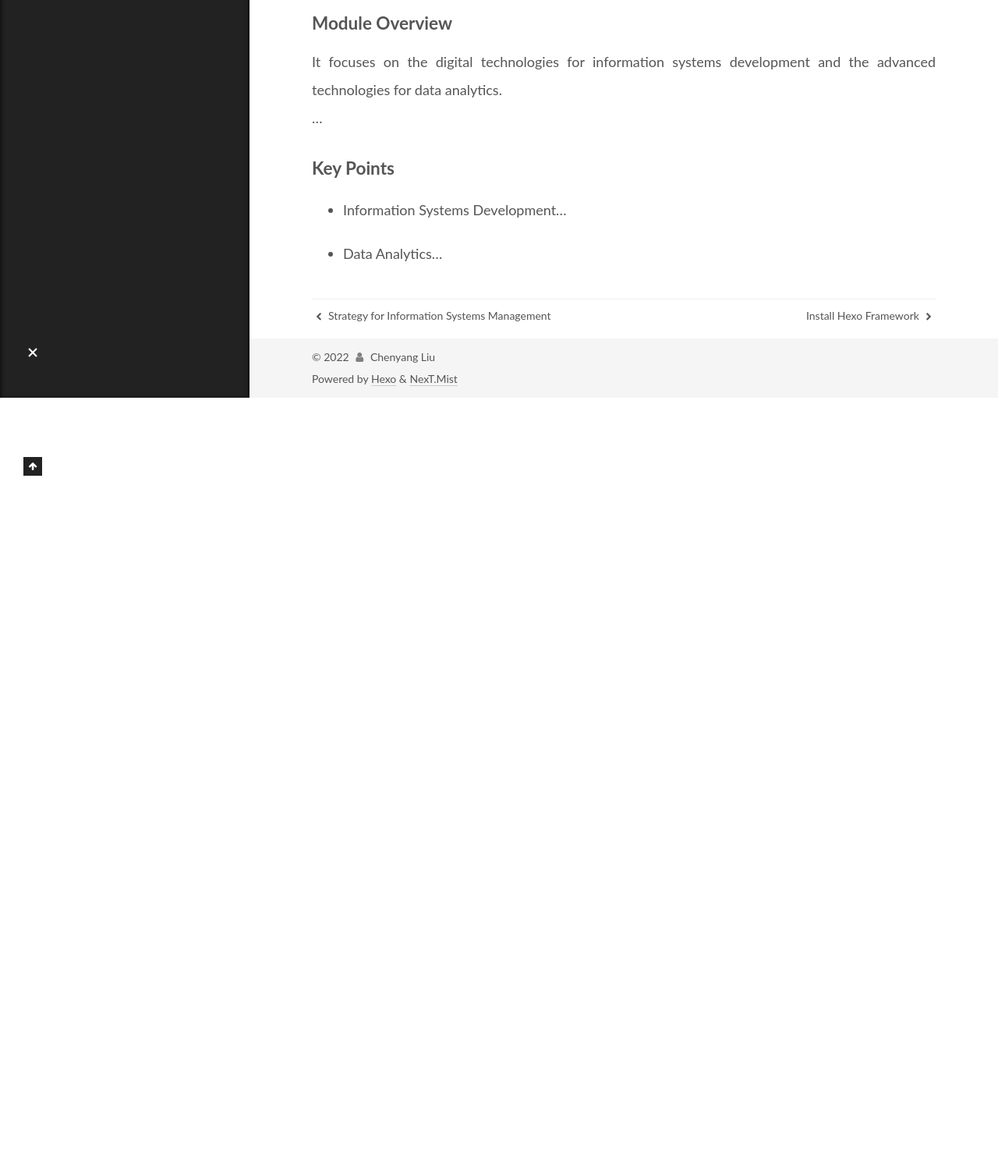
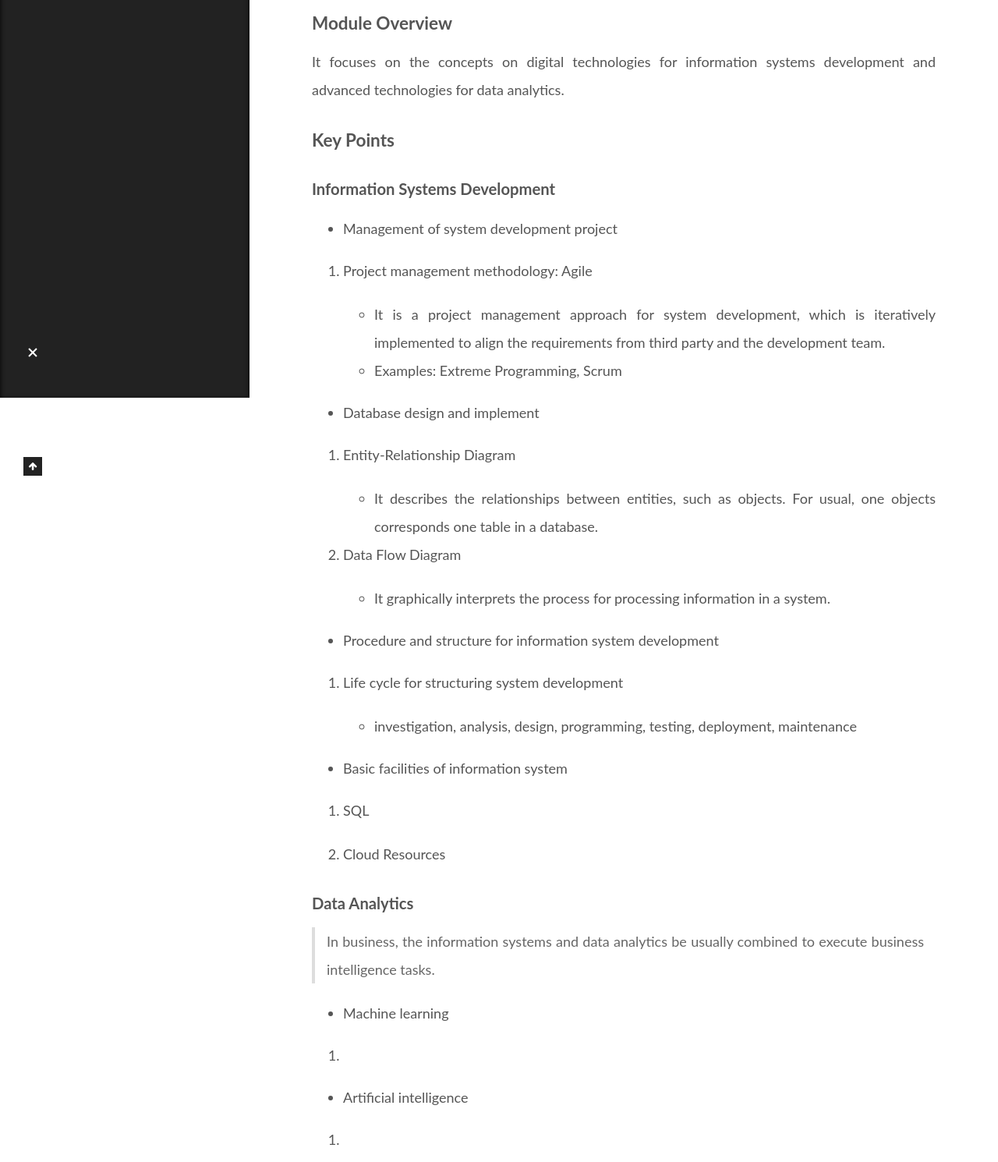
Before and after one commit to Chenyang-HW/Chenyang-HW.github.io, a plain HTML site: page 2021/10/07/UoS/InformationSystems/digitalTechnologies/index.html in a window 1280 px wide. Shown: the part 290-1780 px from the top of the page at 78% size. Before the commit the page ends 800 px from the top, so only its background shows below. Drawn offline with Linux system fonts and the light colour scheme.

Commit message:
Site updated: 2022-01-31 09:55:35

```diff
--- a/2021/10/07/UoS/InformationSystems/digitalTechnologies/index.html
+++ b/2021/10/07/UoS/InformationSystems/digitalTechnologies/index.html
@@ -20,15 +20,15 @@
     var CONFIG = {"hostname":"chenyang-hw.github.io","root":"/","scheme":"Mist","version":"7.8.0","exturl":false,"sidebar":{"position":"left","display":"post","padding":18,"offset":12,"onmobile":false},"copycode":{"enable":false,"show_result":false,"style":null},"back2top":{"enable":true,"sidebar":false,"scrollpercent":false},"bookmark":{"enable":false,"color":"#222","save":"auto"},"fancybox":false,"mediumzoom":false,"lazyload":false,"pangu":false,"comments":{"style":"tabs","active":null,"storage":true,"lazyload":false,"nav":null},"algolia":{"hits":{"per_page":10},"labels":{"input_placeholder":"Search for Posts","hits_empty":"We didn't find any results for the search: ${query}","hits_stats":"${hits} results found in ${time} ms"}},"localsearch":{"enable":false,"trigger":"auto","top_n_per_article":1,"unescape":false,"preload":false},"motion":{"enable":true,"async":false,"transition":{"post_block":"fadeIn","post_header":"slideDownIn","post_body":"slideDownIn","coll_header":"slideLeftIn","sidebar":"slideUpIn"}}};
   </script>
 
-  <meta name="description" content="Module OverviewIt focuses on the digital technologies for information systems development and the advanced technologies for data analytics.… Key Points Information Systems Development…  Data Analytics">
+  <meta name="description" content="Module OverviewIt focuses on the concepts on digital technologies for information systems development and advanced technologies for data analytics. Key PointsInformation Systems Development Management">
 <meta property="og:type" content="article">
 <meta property="og:title" content="Digital Technologies Related to Information Systems">
 <meta property="og:url" content="http://chenyang-hw.github.io/2021/10/07/UoS/InformationSystems/digitalTechnologies/index.html">
 <meta property="og:site_name" content="Yang">
-<meta property="og:description" content="Module OverviewIt focuses on the digital technologies for information systems development and the advanced technologies for data analytics.… Key Points Information Systems Development…  Data Analytics">
+<meta property="og:description" content="Module OverviewIt focuses on the concepts on digital technologies for information systems development and advanced technologies for data analytics. Key PointsInformation Systems Development Management">
 <meta property="og:locale" content="en_US">
 <meta property="article:published_time" content="2021-10-07T19:07:12.000Z">
-<meta property="article:modified_time" content="2022-01-28T15:48:50.450Z">
+<meta property="article:modified_time" content="2022-01-31T09:55:18.606Z">
 <meta property="article:author" content="Chenyang Liu">
 <meta name="twitter:card" content="summary">
 
@@ -200,7 +200,7 @@
                   <i class="fa fa-calendar-check-o"></i>
                 </span>
                 <span class="post-meta-item-text">Edited on</span>
-                <time title="Modified: 2022-01-28 15:48:50" itemprop="dateModified" datetime="2022-01-28T15:48:50+00:00">2022-01-28</time>
+                <time title="Modified: 2022-01-31 09:55:18" itemprop="dateModified" datetime="2022-01-31T09:55:18+00:00">2022-01-31</time>
               </span>
             <span class="post-meta-item">
               <span class="post-meta-item-icon">
@@ -223,13 +223,67 @@
     <div class="post-body" itemprop="articleBody">
 
 
-        <h3 id="Module-Overview"><a href="#Module-Overview" class="headerlink" title="Module Overview"></a>Module Overview</h3><p>It focuses on the digital technologies for information systems development and the advanced technologies for data analytics.<br>…</p>
-<h3 id="Key-Points"><a href="#Key-Points" class="headerlink" title="Key Points"></a>Key Points</h3><ul>
-<li><p>Information Systems Development…</p>
+        <h3 id="Module-Overview"><a href="#Module-Overview" class="headerlink" title="Module Overview"></a>Module Overview</h3><p>It focuses on the concepts on digital technologies for information systems development and advanced technologies for data analytics.</p>
+<h3 id="Key-Points"><a href="#Key-Points" class="headerlink" title="Key Points"></a>Key Points</h3><h4 id="Information-Systems-Development"><a href="#Information-Systems-Development" class="headerlink" title="Information Systems Development"></a>Information Systems Development</h4><ul>
+<li>Management of system development project </li>
+</ul>
+<ol>
+<li><p>Project management methodology: Agile</p>
+<ul>
+<li>It is a project management approach for system development, which is iteratively implemented to align the requirements from third party and the development team.</li>
+<li>Examples: Extreme Programming, Scrum</li>
+</ul>
 </li>
-<li><p>Data Analytics…</p>
+</ol>
+<ul>
+<li>Database design and implement</li>
+</ul>
+<ol>
+<li><p>Entity-Relationship Diagram</p>
+<ul>
+<li>It describes the relationships between entities, such as objects. For usual, one objects corresponds one table in a database.</li>
+</ul>
 </li>
+<li><p>Data Flow Diagram</p>
+<ul>
+<li>It graphically interprets the process for processing information in a system.</li>
 </ul>
+</li>
+</ol>
+<ul>
+<li>Procedure and structure for information system development</li>
+</ul>
+<ol>
+<li><p>Life cycle for structuring system development </p>
+<ul>
+<li>investigation, analysis, design, programming, testing, deployment, maintenance</li>
+</ul>
+</li>
+</ol>
+<ul>
+<li>Basic facilities of information system</li>
+</ul>
+<ol>
+<li><p>SQL</p>
+</li>
+<li><p>Cloud Resources</p>
+</li>
+</ol>
+<h4 id="Data-Analytics"><a href="#Data-Analytics" class="headerlink" title="Data Analytics"></a>Data Analytics</h4><blockquote>
+<p>In business, the information systems and data analytics be usually combined to execute business intelligence tasks.</p>
+</blockquote>
+<ul>
+<li>Machine learning</li>
+</ul>
+<ol>
+<li></li>
+</ol>
+<ul>
+<li>Artificial intelligence</li>
+</ul>
+<ol>
+<li></li>
+</ol>
 
     </div>
 
@@ -310,7 +364,7 @@
 
       <!--noindex-->
       <div class="post-toc-wrap sidebar-panel">
-          <div class="post-toc motion-element"><ol class="nav"><li class="nav-item nav-level-3"><a class="nav-link" href="#Module-Overview"><span class="nav-number">1.</span> <span class="nav-text">Module Overview</span></a></li><li class="nav-item nav-level-3"><a class="nav-link" href="#Key-Points"><span class="nav-number">2.</span> <span class="nav-text">Key Points</span></a></li></ol></div>
+          <div class="post-toc motion-element"><ol class="nav"><li class="nav-item nav-level-3"><a class="nav-link" href="#Module-Overview"><span class="nav-number">1.</span> <span class="nav-text">Module Overview</span></a></li><li class="nav-item nav-level-3"><a class="nav-link" href="#Key-Points"><span class="nav-number">2.</span> <span class="nav-text">Key Points</span></a><ol class="nav-child"><li class="nav-item nav-level-4"><a class="nav-link" href="#Information-Systems-Development"><span class="nav-number">2.1.</span> <span class="nav-text">Information Systems Development</span></a></li><li class="nav-item nav-level-4"><a class="nav-link" href="#Data-Analytics"><span class="nav-number">2.2.</span> <span class="nav-text">Data Analytics</span></a></li></ol></li></ol></div>
       </div>
       <!--/noindex-->
 
```
Also changed, not shown: default-index/index.html (+59 -5 lines).
